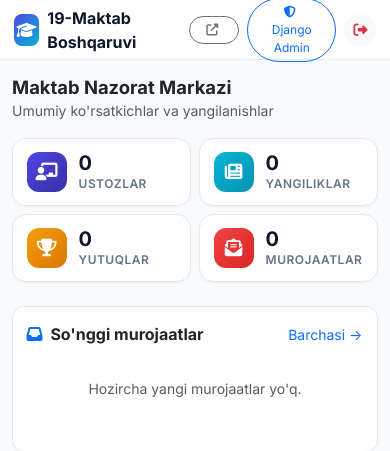
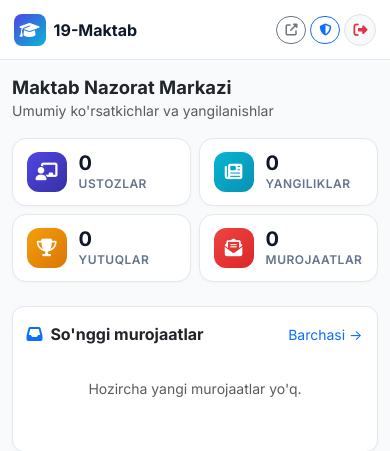
Before and after one commit to uznet7827-art/19maktab, a Django app: page /dashboard/ in a window 390 px wide. Shown: the top 451 px of the page. Run offline with Django 4.2, Linux system fonts and the light colour scheme; a user stored in the database is signed in; data comes from the database, SQL or seed files in the repository; both versions use the stored data as it was after the commit; data that the repository does not hold is empty.

Commit message:
Fix mobile header navigation, add direct Admin panel button on mobile/desktop, fix dashboard topbar responsiveness, and add keep-alive bot

```diff
--- a/templates/dashboard/base.html
+++ b/templates/dashboard/base.html
@@ -257,20 +257,21 @@
     <header class="dash-topbar">
         <div class="d-flex align-items-center gap-2">
             <span class="rounded-3 d-flex align-items-center justify-content-center text-white"
-                  style="width: 32px; height: 32px; background: linear-gradient(135deg, #4F46E5, #06B6D4);">
+                  style="width: 32px; height: 32px; background: linear-gradient(135deg, #4F46E5, #06B6D4); flex-shrink: 0;">
                 <i class="fas fa-graduation-cap"></i>
             </span>
-            <span class="fw-bold fs-6 tracking-tight">19-Maktab Boshqaruvi</span>
+            <span class="fw-bold fs-6 tracking-tight d-none d-sm-inline">19-Maktab Boshqaruvi</span>
+            <span class="fw-bold fs-6 tracking-tight d-inline d-sm-none">19-Maktab</span>
         </div>
 
-        <div class="d-flex align-items-center gap-2">
-            <a href="/" target="_blank" class="btn btn-sm btn-outline-secondary rounded-pill px-3 py-1" style="font-size: 0.75rem;">
-                <i class="fas fa-external-link-alt me-1"></i> <span class="d-none d-sm-inline">Asosiy sayt</span>
+        <div class="d-flex align-items-center gap-1 gap-sm-2">
+            <a href="/" target="_blank" class="btn btn-sm btn-outline-secondary rounded-pill px-2 px-sm-3 py-1" style="font-size: 0.75rem;" title="Asosiy saytni ochish">
+                <i class="fas fa-external-link-alt"></i> <span class="d-none d-md-inline ms-1">Asosiy sayt</span>
             </a>
-            <a href="/admin/" class="btn btn-sm btn-outline-primary rounded-pill px-3 py-1" style="font-size: 0.75rem;">
-                <i class="fas fa-shield-alt me-1"></i> Django Admin
+            <a href="/admin/" class="btn btn-sm btn-outline-primary rounded-pill px-2 px-sm-3 py-1" style="font-size: 0.75rem;" title="Django Admin">
+                <i class="fas fa-shield-alt"></i> <span class="d-none d-sm-inline ms-1">Admin</span>
             </a>
-            <a href="/admin/logout/" class="btn btn-sm btn-light rounded-circle text-danger" title="Chiqish" style="width: 32px; height: 32px; display:flex; align-items:center; justify-content:center;">
+            <a href="{% url 'dashboard_logout' %}" class="btn btn-sm btn-light rounded-circle text-danger border" title="Chiqish" style="width: 32px; height: 32px; display:flex; align-items:center; justify-content:center; flex-shrink: 0;">
                 <i class="fas fa-sign-out-alt"></i>
             </a>
         </div>
```
Also changed, not shown: keep_alive_bot.py (added, +66 -0 lines), templates/base.html (+27 -6 lines), db.sqlite3, 1 other file.
